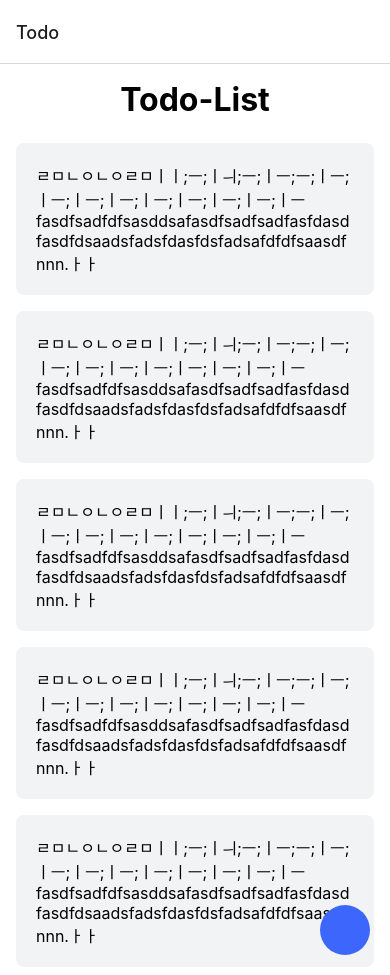
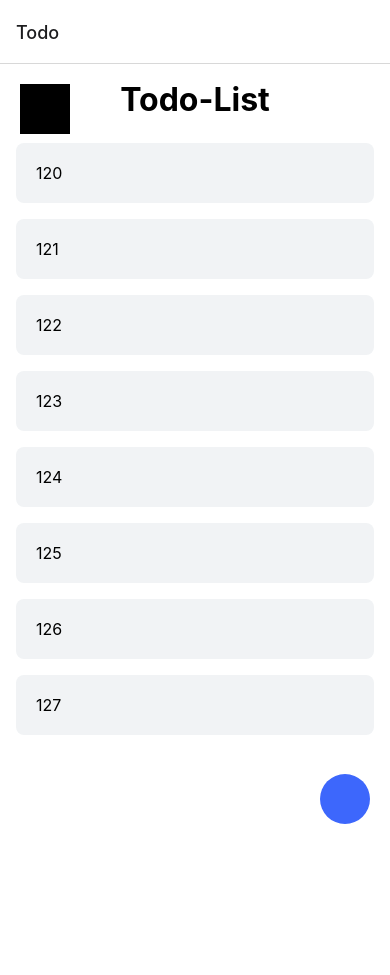
Before and after one commit to whos-bax/yplabsFe, a React Native app: screen /Todo in a window 390 px wide. After the commit the page ends 844 px from the top, so only its background shows below. Built offline with nearby package versions, Linux system fonts and the light colour scheme.

Commit message:
redux list, detail, loading

```diff
--- /dev/null
+++ b/src/components/LoadingComponent.tsx
@@ -0,0 +1,26 @@
+import React from 'react';
+import {ActivityIndicator, StyleSheet, View} from 'react-native';
+
+const LoadingComponent = (): React.JSX.Element => {
+  return (
+    <View style={styles.loading}>
+      <ActivityIndicator color={'white'} />
+    </View>
+  );
+};
+const styles = StyleSheet.create({
+  loading: {
+    position: 'absolute',
+    top: 0,
+    bottom: 0,
+    left: 0,
+    right: 0,
+    display: 'flex',
+    justifyContent: 'center',
+    alignItems: 'center',
+    backgroundColor: 'rgba(0,0,0,0.2)',
+    zIndex: 9,
+  },
+});
+
+export default LoadingComponent;
--- a/src/components/TodoDetail.tsx
+++ b/src/components/TodoDetail.tsx
@@ -1,5 +1,5 @@
 import React from 'react';
-import {ScrollView, StyleSheet, Text, View} from 'react-native';
+import {ScrollView, StyleSheet, Switch, Text, View} from 'react-native';
 import {ItemProps} from './TodoList.tsx';
 import dayjs from 'dayjs';
 
@@ -7,13 +7,23 @@ const TodoDetail = (item: ItemProps): React.JSX.Element => {
   return (
     <ScrollView style={styles.container}>
       <View style={styles.todoDetailView}>
-        <Text style={styles.grayFont}>
-          작성 시간: {dayjs(item.create_at).format('YYYY. MM. DD HH:mm')}
-        </Text>
-        <Text style={styles.grayFont}>
-          수정 시간: {dayjs(item.update_at).format('YYYY. MM. DD HH:mm')}
-        </Text>
+        <Switch
+          style={styles.todoToggle}
+          trackColor={{false: '#767577', true: '#81b0ff'}}
+          // thumbColor={isEnabled ? '#f5dd4b' : '#f4f3f4'}
+          ios_backgroundColor="#3e3e3e"
+          // onValueChange={toggleSwitch}
+          // value={isEnabled}
+        />
         <Text style={styles.content}>{item.content}</Text>
+        <View style={styles.dateView}>
+          <Text style={styles.grayFont}>
+            작성 시간: {dayjs(item.create_at).format('YYYY. MM. DD HH:mm')}
+          </Text>
+          <Text style={styles.grayFont}>
+            수정 시간: {dayjs(item.update_at).format('YYYY. MM. DD HH:mm')}
+          </Text>
+        </View>
       </View>
     </ScrollView>
   );
@@ -25,8 +35,15 @@ const styles = StyleSheet.create({
     height: '100%',
     backgroundColor: 'white',
   },
+  todoToggle: {
+    marginLeft: 'auto',
+    marginBottom: 20,
+  },
   todoDetailView: {
     padding: 20,
+  },
+  dateView: {
+    marginTop: 20,
   },
   grayFont: {
     textAlign: 'right',
@@ -34,7 +51,6 @@ const styles = StyleSheet.create({
     color: 'gray',
   },
   content: {
-    marginTop: 20,
     fontSize: 16,
     backgroundColor: '#f1f3f5',
     padding: 20,
--- a/src/components/TodoList.tsx
+++ b/src/components/TodoList.tsx
@@ -9,8 +9,12 @@ import {
 import {MemoProps} from '../pages/TodoListScreen.tsx';
 import {useNavigation} from '@react-navigation/native';
 import {RootStackNavigationProp} from '../RootNavigation.tsx';
+// import {useAppDispatch} from '../redux/store.ts';
+import todoDetailSlice from '../redux/slice/todoDetailSlice.ts';
+import {useSelector} from 'react-redux';
+import {RootState} from '../redux/rootReducer.ts';
+import commonSlice from '../redux/slice/commonSlice.ts';
 import {useAppDispatch} from '../redux/store.ts';
-import todoSlice from '../redux/slice/todo.ts';
 
 export type ItemProps = {
   id: number | null;
@@ -19,24 +23,39 @@ export type ItemProps = {
   update_at: string;
 };
 
-const TodoList = ({memoList}: MemoProps): React.JSX.Element => {
-  const [refreshing, setRefreshing] = useState(false);
+const TodoList = ({memoList, getMemoList}: MemoProps): React.JSX.Element => {
+  const dispatch = useAppDispatch();
+  const isLoading = useSelector((state: RootState) => state.common.loading);
+  console.log('isLoadingisLoading', isLoading);
+
   const onRefresh = () => {
-    setRefreshing(true);
-    setTimeout(() => {
-      setRefreshing(false);
-    }, 200);
+    getMemoList();
+  };
+
+  const handleTest = () => {
+    dispatch(commonSlice.actions.setTodoDetail(false));
   };
   return (
     <SafeAreaView style={styles.container}>
       <Text style={styles.title}>Todo-List</Text>
       <FlatList
+        contentContainerStyle={styles.listView}
         data={memoList}
         keyExtractor={item => `${item.id}`}
         renderItem={({item}) => <Item {...item} />}
         onRefresh={onRefresh}
-        refreshing={refreshing}
+        refreshing={isLoading || false}
       />
+      <TouchableOpacity
+        style={{
+          position: 'absolute',
+          top: 20,
+          left: 20,
+          width: 50,
+          height: 50,
+          backgroundColor: 'black',
+        }}
+        onPress={handleTest}></TouchableOpacity>
     </SafeAreaView>
   );
 };
@@ -45,7 +64,7 @@ const Item = (item: ItemProps): React.JSX.Element => {
   const dispatch = useAppDispatch();
   const navigation = useNavigation<RootStackNavigationProp>();
   const handleNavigate = () => {
-    dispatch(todoSlice.actions.setTodoDetail(item));
+    dispatch(todoDetailSlice.actions.setTodoDetail(item));
     navigation.navigate('Detail');
   };
   return (
@@ -68,6 +87,9 @@ const styles = StyleSheet.create({
     fontWeight: 'bold',
     marginVertical: 16,
   },
+  listView: {
+    paddingBottom: 20,
+  },
   item: {
     backgroundColor: '#f1f3f5',
     padding: 20,
--- a/src/components/TodoModal.tsx
+++ b/src/components/TodoModal.tsx
@@ -28,10 +28,7 @@ const TodoModal = ({todoValue, handleTodoListCreate}: TodoModalProps) => {
         onRequestClose={() => {
           setModalVisible(!modalVisible);
         }}>
-        <Pressable
-          style={styles.centeredView}
-          // onPress={handleModalClose}
-        >
+        <View style={styles.centeredView}>
           <View style={styles.modalView}>
             <TextInput
               style={styles.modalInput}
@@ -45,19 +42,17 @@ const TodoModal = ({todoValue, handleTodoListCreate}: TodoModalProps) => {
             <View style={styles.buttonGroup}>
               <TouchableOpacity
                 style={styles.button}
-                // hitSlop={10}
                 onPress={handleModalClose}>
                 <Text style={styles.buttonText}>취소</Text>
               </TouchableOpacity>
               <TouchableOpacity
                 style={[styles.button, styles.buttonActive]}
-                // hitSlop={10}
                 onPress={handleModalClose}>
                 <Text style={styles.buttonText}>작성</Text>
               </TouchableOpacity>
             </View>
           </View>
-        </Pressable>
+        </View>
       </Modal>
       <Pressable
         style={styles.fixedButton}
@@ -72,7 +67,6 @@ const styles = StyleSheet.create({
     paddingTop: 22,
     justifyContent: 'flex-start',
     alignItems: 'center',
-    // marginTop: 22,
     backgroundColor: 'rgba(0,0,0,0.2)',
   },
   modalView: {
@@ -80,7 +74,6 @@ const styles = StyleSheet.create({
     borderRadius: 8,
     padding: 20,
     marginTop: height * 0.1,
-    // alignItems: 'center',
     shadowColor: '#000',
     shadowOffset: {
       width: 0,
@@ -95,7 +88,7 @@ const styles = StyleSheet.create({
   modalInput: {
     textAlign: 'left',
     fontSize: 16,
-    maxHeight: 150,
+    height: 150,
   },
   buttonGroup: {
     flexDirection: 'row',
--- a/src/pages/TodoDetailScreen.tsx
+++ b/src/pages/TodoDetailScreen.tsx
@@ -1,10 +1,16 @@
-import React from 'react';
+import React, {useState} from 'react';
 import {useSelector} from 'react-redux';
 import TodoDetail from '../components/TodoDetail.tsx';
 import {RootState} from '../redux/rootReducer.ts';
 
 const TodoDetailScreen = (): React.JSX.Element => {
-  const todoProps = useSelector((state: RootState) => state.todo);
-  return <TodoDetail {...todoProps} />;
+  const todoProps = useSelector((state: RootState) => state.todoDetail);
+  const list = useSelector((state: RootState) => state.todoList);
+  console.log(list);
+  // const state = useSelector((state: RootState) => state);
+  const [todoDetail, setTodoDetail] = useState({
+    ...todoProps,
+  });
+  return <TodoDetail {...todoDetail} />;
 };
 export default TodoDetailScreen;
--- a/src/pages/TodoListScreen.tsx
+++ b/src/pages/TodoListScreen.tsx
@@ -4,6 +4,13 @@ import {SafeAreaView, StyleSheet} from 'react-native';
 
 import TodoList from '../components/TodoList';
 import TodoModal from './../components/TodoModal';
+import {useAppDispatch} from '../redux/store.ts';
+import todoDetailSlice from '../redux/slice/todoDetailSlice.ts';
+import commonSlice from '../redux/slice/commonSlice.ts';
+import LoadingComponent from '../components/LoadingComponent.tsx';
+import {useSelector} from 'react-redux';
+import {RootState} from '../redux/rootReducer.ts';
+import todoListSlice from '../redux/slice/todoListSlice.ts';
 
 export type MemoType = {
   id: number;
@@ -14,6 +21,7 @@ export type MemoType = {
 
 export type MemoProps = {
   memoList: MemoType[];
+  getMemoList: () => void;
 };
 
 export type TodoModalProps = {
@@ -22,52 +30,40 @@ export type TodoModalProps = {
 };
 
 function TodoListScreen(): React.JSX.Element {
+  const dispatch = useAppDispatch();
+  const isLoading = useSelector((state: RootState) => state.common.loading);
+
   const [memoList, setMemoList] = useState<MemoType[]>([]);
+
+  // const [pageSize, setPageSize] = useState<number>(10);
 
   useEffect(() => {
     getMemoList();
   }, []);
 
+  const test = {
+    id: 220,
+    content: '12',
+    update_at: '2024-02-29T05:49:22.162371Z',
+    create_at: '2023-06-19T02:03:36.672979Z',
+  };
   const getMemoList = async () => {
+    dispatch(commonSlice.actions.setIsLoading(true));
     // const res = await api.getMemoAll();
     // console.log(res)
-    setMemoList([
-      {
-        id: 220,
-        content:
-          'ㄹㅁㄴㅇㄴㅇㄹㅁㅣㅣ;ㅡ;ㅣㅢ;ㅡ;ㅣㅡ;ㅡ;ㅣㅡ;ㅣㅡ;ㅣㅡ\n\n\n\n;ㅣㅡ;ㅣㅡ;ㅣㅡ;ㅣㅡ\n\n\n\n;ㅣㅡ;ㅣㅡfasdfsadfdfsasddsafasdfsadfsadfasfdasdfasdfdsaadsfadsfdasfdsfadsafdfdfsaasdfnnn.ㅏㅏ',
-        update_at: '2024-02-29T05:49:22.162371Z',
-        create_at: '2023-06-19T02:03:36.672979Z',
-      },
-      {
-        id: 221,
-        content:
-          'ㄹㅁㄴㅇㄴㅇㄹㅁㅣㅣ;ㅡ;ㅣㅢ;ㅡ;ㅣㅡ;ㅡ;ㅣㅡ;ㅣㅡ;ㅣㅡ\n\n\n\n;ㅣㅡ;ㅣㅡ;ㅣㅡ;ㅣㅡ\n\n\n\n;ㅣㅡ;ㅣㅡfasdfsadfdfsasddsafasdfsadfsadfasfdasdfasdfdsaadsfadsfdasfdsfadsafdfdfsaasdfnnn.ㅏㅏ',
-        update_at: '2024-02-29T05:49:22.162371Z',
-        create_at: '2023-06-19T02:03:36.672979Z',
-      },
-      {
-        id: 223,
-        content:
-          'ㄹㅁㄴㅇㄴㅇㄹㅁㅣㅣ;ㅡ;ㅣㅢ;ㅡ;ㅣㅡ;ㅡ;ㅣㅡ;ㅣㅡ;ㅣㅡ\n\n\n\n;ㅣㅡ;ㅣㅡ;ㅣㅡ;ㅣㅡ\n\n\n\n;ㅣㅡ;ㅣㅡfasdfsadfdfsasddsafasdfsadfsadfasfdasdfasdfdsaadsfadsfdasfdsfadsafdfdfsaasdfnnn.ㅏㅏ',
-        update_at: '2024-02-29T05:49:22.162371Z',
-        create_at: '2023-06-19T02:03:36.672979Z',
-      },
-      {
-        id: 224,
-        content:
-          'ㄹㅁㄴㅇㄴㅇㄹㅁㅣㅣ;ㅡ;ㅣㅢ;ㅡ;ㅣㅡ;ㅡ;ㅣㅡ;ㅣㅡ;ㅣㅡ\n\n\n\n;ㅣㅡ;ㅣㅡ;ㅣㅡ;ㅣㅡ\n\n\n\n;ㅣㅡ;ㅣㅡfasdfsadfdfsasddsafasdfsadfsadfasfdasdfasdfdsaadsfadsfdasfdsfadsafdfdfsaasdfnnn.ㅏㅏ',
-        update_at: '2024-02-29T05:49:22.162371Z',
-        create_at: '2023-06-19T02:03:36.672979Z',
-      },
-      {
-        id: 225,
-        content:
-          'ㄹㅁㄴㅇㄴㅇㄹㅁㅣㅣ;ㅡ;ㅣㅢ;ㅡ;ㅣㅡ;ㅡ;ㅣㅡ;ㅣㅡ;ㅣㅡ\n\n\n\n;ㅣㅡ;ㅣㅡ;ㅣㅡ;ㅣㅡ\n\n\n\n;ㅣㅡ;ㅣㅡfasdfsadfdfsasddsafasdfsadfsadfasfdasdfasdfdsaadsfadsfdasfdsfadsafdfdfsaasdfnnn.ㅏㅏ',
-        update_at: '2024-02-29T05:49:22.162371Z',
-        create_at: '2023-06-19T02:03:36.672979Z',
-      },
-    ]);
+    const timer = setTimeout(() => {
+      let list = Array.from({length: 8}).map((v, i) => {
+        return {
+          ...test,
+          id: test.id + i,
+          content: test.content + i,
+        };
+      });
+      setMemoList(list);
+      dispatch(todoListSlice.actions.setList(list));
+      dispatch(commonSlice.actions.setIsLoading(false));
+    }, 500);
+    return () => clearTimeout(timer);
   };
 
   const [todoValue, setTodoValue] = useState<string>('');
@@ -77,14 +73,17 @@ function TodoListScreen(): React.JSX.Element {
 
   const TodoListProps = {
     memoList,
+    getMemoList,
   };
 
   const modalProps = {
     todoValue,
     handleTodoListCreate,
   };
+
   return (
     <SafeAreaView style={styles.container}>
+      {isLoading && <LoadingComponent />}
       <TodoList {...TodoListProps} />
       <TodoModal {...modalProps} />
     </SafeAreaView>
--- a/src/redux/rootReducer.ts
+++ b/src/redux/rootReducer.ts
@@ -1,8 +1,12 @@
 import {combineReducers} from '@reduxjs/toolkit';
-import {todoSlice} from './slice/todo.ts';
+import commonSlice from './slice/commonSlice.ts';
+import todoListSlice from './slice/todoListSlice.ts';
+import todoDetailSlice from './slice/todoDetailSlice.ts';
 
 const rootReducer = combineReducers({
-  todo: todoSlice.reducer,
+  todoDetail: todoDetailSlice.reducer,
+  todoList: todoListSlice.reducer,
+  common: commonSlice.reducer,
 });
 
 export type RootState = ReturnType<typeof rootReducer>;
--- /dev/null
+++ b/src/redux/slice/commonSlice.ts
@@ -0,0 +1,17 @@
+import {createSlice} from '@reduxjs/toolkit';
+
+const initialState = {
+  loading: false,
+};
+
+const commonSlice = createSlice({
+  name: 'common',
+  initialState,
+  reducers: {
+    setIsLoading(state, action) {
+      state.loading = action.payload;
+    },
+  },
+});
+
+export default commonSlice;
--- a/src/redux/slice/todo.ts
+++ b/src/redux/slice/todoDetailSlice.ts
@@ -7,14 +7,10 @@ const initialState = {
   update_at: '',
 };
 
-/**
- * TemplateSlice에서 관리할 상태를 지정합니다.
- */
-export const todoSlice = createSlice({
+const todoDetailSlice = createSlice({
   name: 'todoDetail',
   initialState,
   reducers: {
-    // 모든 사용자 정보를 상태에 저장합니다.
     setTodoDetail(state, action) {
       state.id = action.payload.id;
       state.content = action.payload.content;
@@ -24,7 +20,4 @@ export const todoSlice = createSlice({
   },
 });
 
-// Action creators are generated for each case reducer function
-// export const {setTodoDetail} = todoSlice.actions;
-
-export default todoSlice;
+export default todoDetailSlice;
--- /dev/null
+++ b/src/redux/slice/todoListSlice.ts
@@ -0,0 +1,17 @@
+import {createSlice} from '@reduxjs/toolkit';
+
+const initialState = {
+  list: [],
+};
+
+const todoDetailSlice = createSlice({
+  name: 'todoList',
+  initialState,
+  reducers: {
+    setList(state, action) {
+      state.list = action.payload;
+    },
+  },
+});
+
+export default todoDetailSlice;
--- a/src/redux/store.ts
+++ b/src/redux/store.ts
@@ -6,7 +6,7 @@ import {useDispatch} from 'react-redux';
 const store = configureStore({
   reducer: rootReducer,
 
-  middleware: getDefaultMiddleware => getDefaultMiddleware().concat(logger),
+  // middleware: getDefaultMiddleware => getDefaultMiddleware().concat(logger),
 });
 
 export default store;
```
